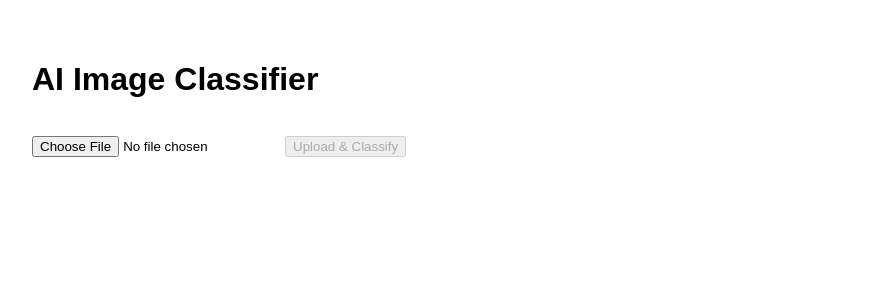
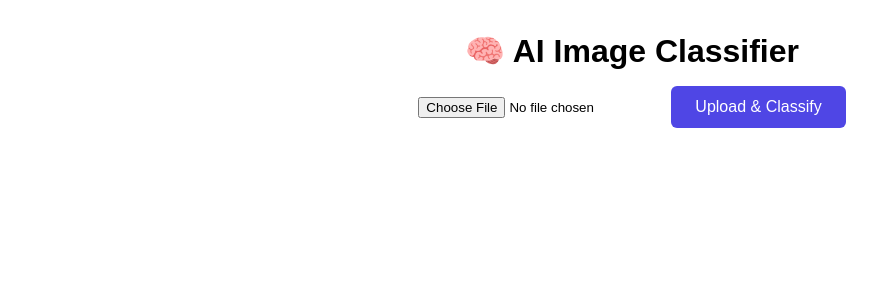
Before and after one commit to CanniJr/ai-image-classifier-infra, a React (Vite) app in the folder frontend/: page / in a window 1280 px wide. Shown: the top 300 px of the page, without its empty margins (8-885 px from the left). Built offline with nearby package versions, Linux system fonts and the light colour scheme.

Commit message:
MVP with image upload, preview and label mapping

```diff
--- a/frontend/src/App.jsx
+++ b/frontend/src/App.jsx
@@ -11,7 +11,7 @@ function App() {
     setFile(selectedFile);
     if (selectedFile) {
       setPreview(URL.createObjectURL(selectedFile));
-      setPrediction(null); // Clear previous prediction on new image
+      setPrediction(null);
     }
   };
 
@@ -38,17 +38,35 @@ function App() {
   };
 
   return (
-    <div style={{ padding: "2rem", fontFamily: "Arial" }}>
-      <h1>AI Image Classifier</h1>
+    <div
+      style={{
+        maxWidth: "600px",
+        margin: "2rem auto",
+        textAlign: "center",
+        fontFamily: "Arial, sans-serif",
+      }}
+    >
+      <h1 style={{ marginBottom: "1rem" }}>🧠 AI Image Classifier</h1>
 
-      <input type="file" accept="image/*" onChange={handleFileChange} />
+      <input
+        type="file"
+        accept="image/*"
+        onChange={handleFileChange}
+        style={{ marginBottom: "1rem" }}
+      />
 
       {preview && (
         <div style={{ marginTop: "1rem" }}>
           <img
             src={preview}
-            alt="preview"
-            style={{ maxWidth: "300px", borderRadius: "8px" }}
+            alt="Preview"
+            style={{
+              maxWidth: "100%",
+              height: "auto",
+              borderRadius: "8px",
+              boxShadow: "0 2px 8px rgba(0,0,0,0.1)",
+              marginBottom: "1rem",
+            }}
           />
         </div>
       )}
@@ -56,13 +74,31 @@ function App() {
       <button
         onClick={handleUpload}
         disabled={loading || !file}
-        style={{ marginTop: "1rem" }}
+        style={{
+          padding: "0.75rem 1.5rem",
+          fontSize: "1rem",
+          borderRadius: "6px",
+          border: "none",
+          backgroundColor: "#4f46e5",
+          color: "#fff",
+          cursor: loading ? "not-allowed" : "pointer",
+          opacity: loading ? 0.7 : 1,
+        }}
       >
         {loading ? "Classifying..." : "Upload & Classify"}
       </button>
 
       {prediction && (
-        <p style={{ marginTop: "1rem" }}>Prediction Result: {prediction}</p>
+        <div
+          style={{
+            marginTop: "1.5rem",
+            fontSize: "1.1rem",
+            fontWeight: "bold",
+          }}
+        >
+          🧾 Prediction Result:{" "}
+          <span style={{ color: "#4f46e5" }}>{prediction}</span>
+        </div>
       )}
     </div>
   );
```
